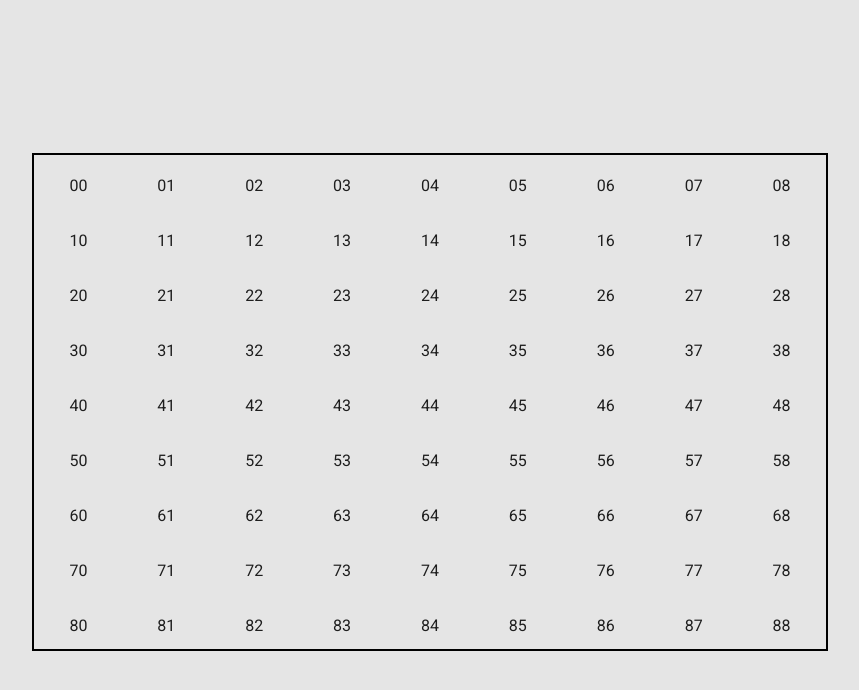
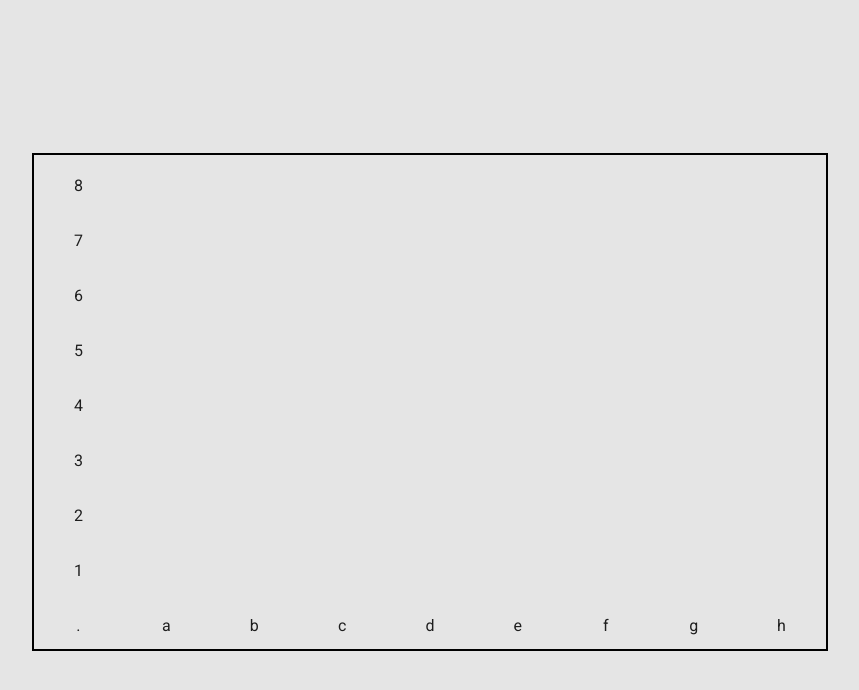
Before and after one commit to napoleon-commits/vuetify-chessboard, a Vue app: page / in a window 1280 px wide. Shown: the top 690 px of the page, without its empty margins (212-1071 px from the left). Built offline with nearby package versions, Linux system fonts and the light colour scheme.

Commit message:
added orientation as prop to board and added coordinates

```diff
--- a/src/components/HelloWorld.vue
+++ b/src/components/HelloWorld.vue
@@ -3,6 +3,7 @@
     <StaticChessBoard
       :containerWidth="containerWidth"
       :containerHeight="containerHeight"
+      :orientation="'white'"
     />
   </div>
 </template>
--- a/src/components/subcomponents/StaticChessBoard.vue
+++ b/src/components/subcomponents/StaticChessBoard.vue
@@ -21,7 +21,12 @@
                     no-gutters
                 >
                     <div :style="`padding-top: ${((containerHeight*GoldenRatio/9)-(fontSize))/2}px`">
-                        {{i}}{{j}}
+                        <span v-if="coordinates[orientation][String(i)+String(j)]">
+                            {{coordinates[orientation][String(i)+String(j)]}}
+                        </span>
+                        <span v-else>
+
+                        </span>
                     </div>
                 </v-col>
             </v-row>
@@ -34,11 +39,51 @@ import GoldenRatio from '@/static/GoldenRatio';
 
 export default {
     name: 'StaticChessBoard',
-    props: ['containerWidth', 'containerHeight'],
+    props: ['containerWidth', 'containerHeight', 'orientation'],
     data() {
         return {
             GoldenRatio,
             fontSize: 16,
+            coordinates: {
+                white: {
+                    '00': '8',
+                    '10': '7',
+                    '20': '6',
+                    '30': '5',
+                    '40': '4',
+                    '50': '3',
+                    '60': '2',
+                    '70': '1',
+                    '80': '.',
+                    '81': 'a',
+                    '82': 'b',
+                    '83': 'c',
+                    '84': 'd',
+                    '85': 'e',
+                    '86': 'f',
+                    '87': 'g',
+                    '88': 'h',
+                },
+                black: {
+                    '00': '1',
+                    '10': '2',
+                    '20': '3',
+                    '30': '4',
+                    '40': '5',
+                    '50': '6',
+                    '60': '7',
+                    '70': '8',
+                    '80': '.',
+                    '81': 'h',
+                    '82': 'g',
+                    '83': 'f',
+                    '84': 'e',
+                    '85': 'd',
+                    '86': 'c',
+                    '87': 'b',
+                    '88': 'a',
+                },
+            },
         };
     },
 }
```
